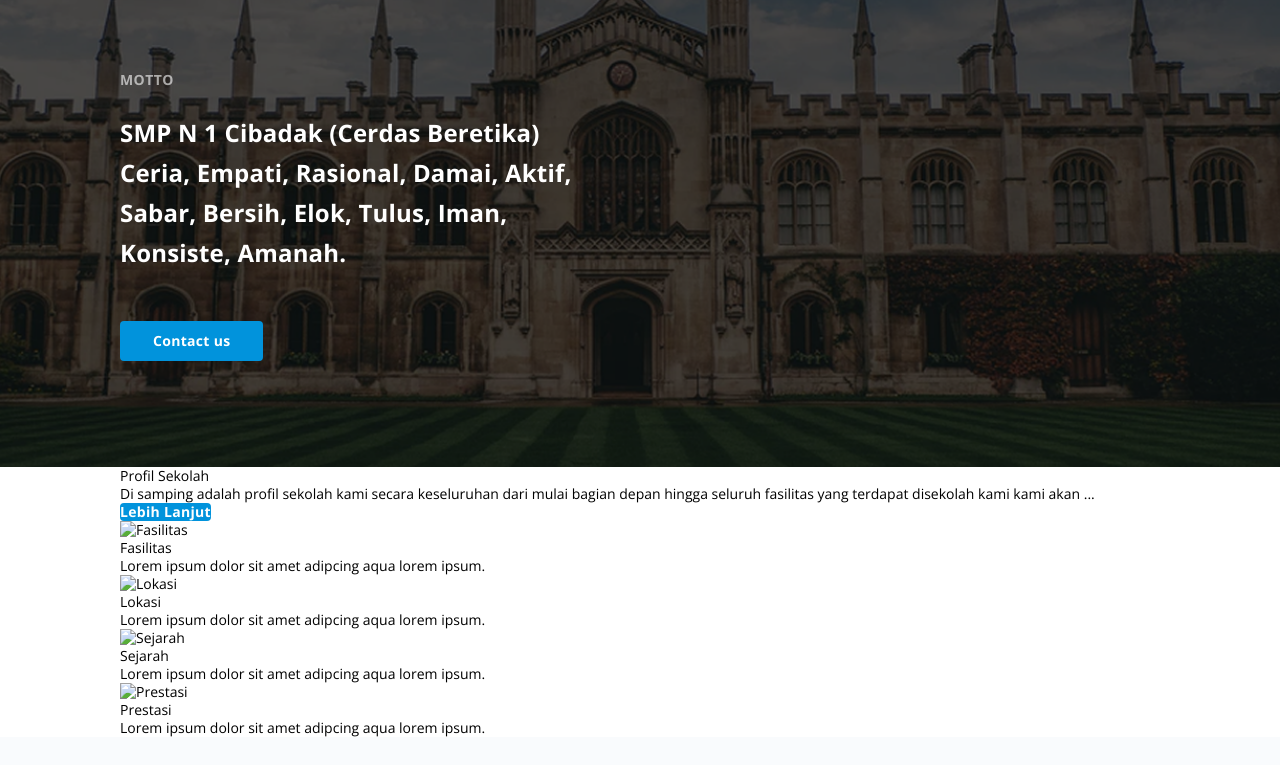
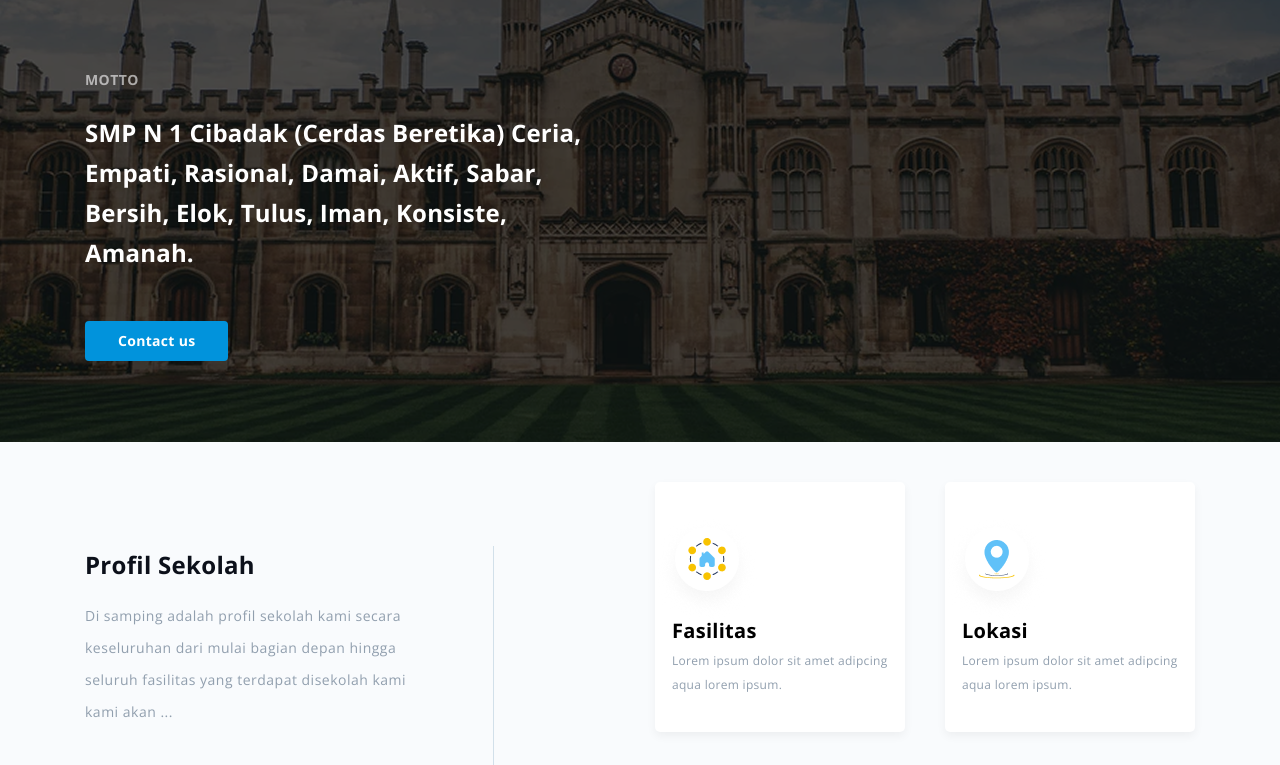
Before and after one commit to gulu-guluzade/lesson10-task1-smp-negeri, a plain HTML site: page index.html in a window 1280 px wide. Shown: the part 86-851 px from the top of the page. Drawn offline with Linux system fonts and the light colour scheme.

Commit message:
Section school profile stylized.  Container size changed. box-sizinig border-box added.

```diff
--- a/css/style.css
+++ b/css/style.css
@@ -13,6 +13,7 @@
 * {
   margin: 0;
   padding: 0;
+  box-sizing: border-box;
   outline: none;
   text-decoration: none;
   list-style-type: none;
@@ -30,7 +31,7 @@
 
 /* ========== GENERAL STYLES FOR FILE INDEX.HTML ========== */
 .container {
-  max-width: 1040px;
+  max-width: 1140px;
   margin: 0 auto;
   padding: 0 15px;
 }
@@ -110,6 +111,86 @@ header {
 
 .btn-contact-us {
   padding: 11px 33px;
+}
+
+/* ========== SCHOOL PROFILE ========== */
+.school-profile {
+  padding: 40px 0;
+  background-color: #f9fbfd;
+}
+
+.school-profile-wrapper {
+  display: flex;
+  align-items: center;
+  justify-content: space-between;
+  gap: 0 80px;
+}
+
+/* ===== SCHOOL PROFILE INFO ===== */
+.school-profile-info {
+  height: 412px;
+  width: 450px;
+  border-right: 1px solid #d2e0ea;
+  padding-right: 82px;
+  margin-right: 80px;
+}
+
+.school-profile-info-title {
+  font-size: 24px;
+  line-height: 38px;
+  letter-spacing: 0.3px;
+  font-family: OpenSans-Bold;
+  color: #0c101a;
+}
+
+.school-profile-info-description {
+  line-height: 32px;
+  letter-spacing: 0.5px;
+  color: #919fae;
+  margin: 16px 0 40px 0;
+}
+
+.school-profile-btn {
+  padding: 11px 46px 11px 47px;
+}
+
+/* ===== SCHOOL PROFILE CARDS ===== */
+.school-profile-cards {
+  width: 610px;
+  display: flex;
+  flex-wrap: wrap;
+  gap: 40px;
+  align-items: flex-start;
+  justify-content: flex-end;
+}
+
+.school-profile-cards-item {
+  width: 250px;
+  height: 250px;
+  background-color: #fff;
+  border-radius: 5px;
+  box-shadow: 0 4px 10px 0 #0000000d;
+  display: flex;
+  flex-direction: column;
+  justify-content: center;
+  align-items: flex-start;
+}
+
+.school-profile-cards-title {
+  font-family: OpenSans-Bold;
+  font-size: 20px;
+  line-height: 100%;
+  letter-spacing: 0.3px;
+  padding: 0 17px;
+  margin-bottom: 8px;
+}
+
+.school-profile-cards-description {
+  font-size: 12px;
+  line-height: 24px;
+  letter-spacing: 0.3px;
+  color: #919fae;
+  padding: 0 17px;
 }
 
 /* ========== GALLERY ========== */
```
Also changed, not shown: images/School-profile-images/fasilitas.png (added), images/School-profile-images/lokasi.png (added), images/School-profile-images/prestasi.png (added), images/School-profile-images/sejarah.png (added).
